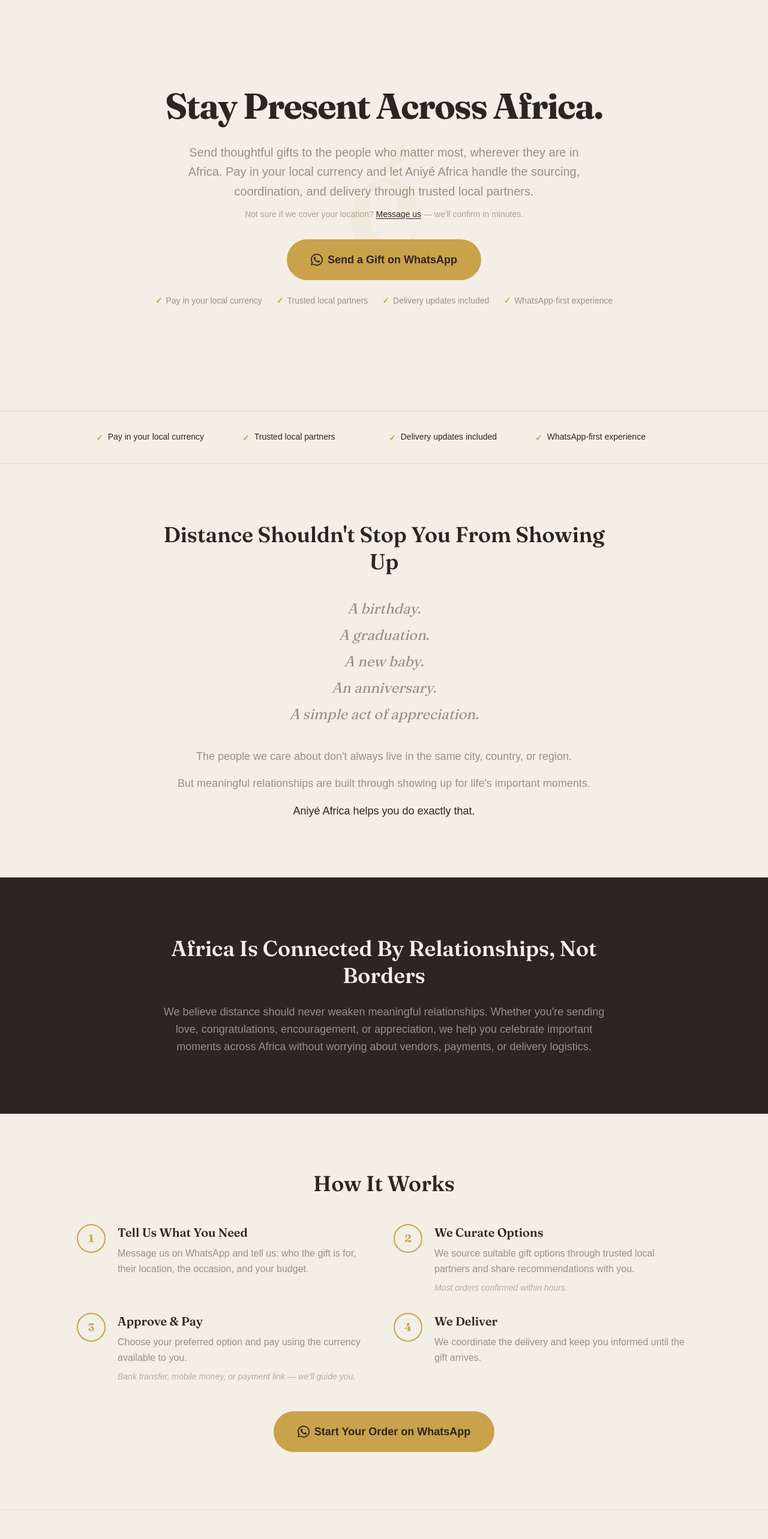
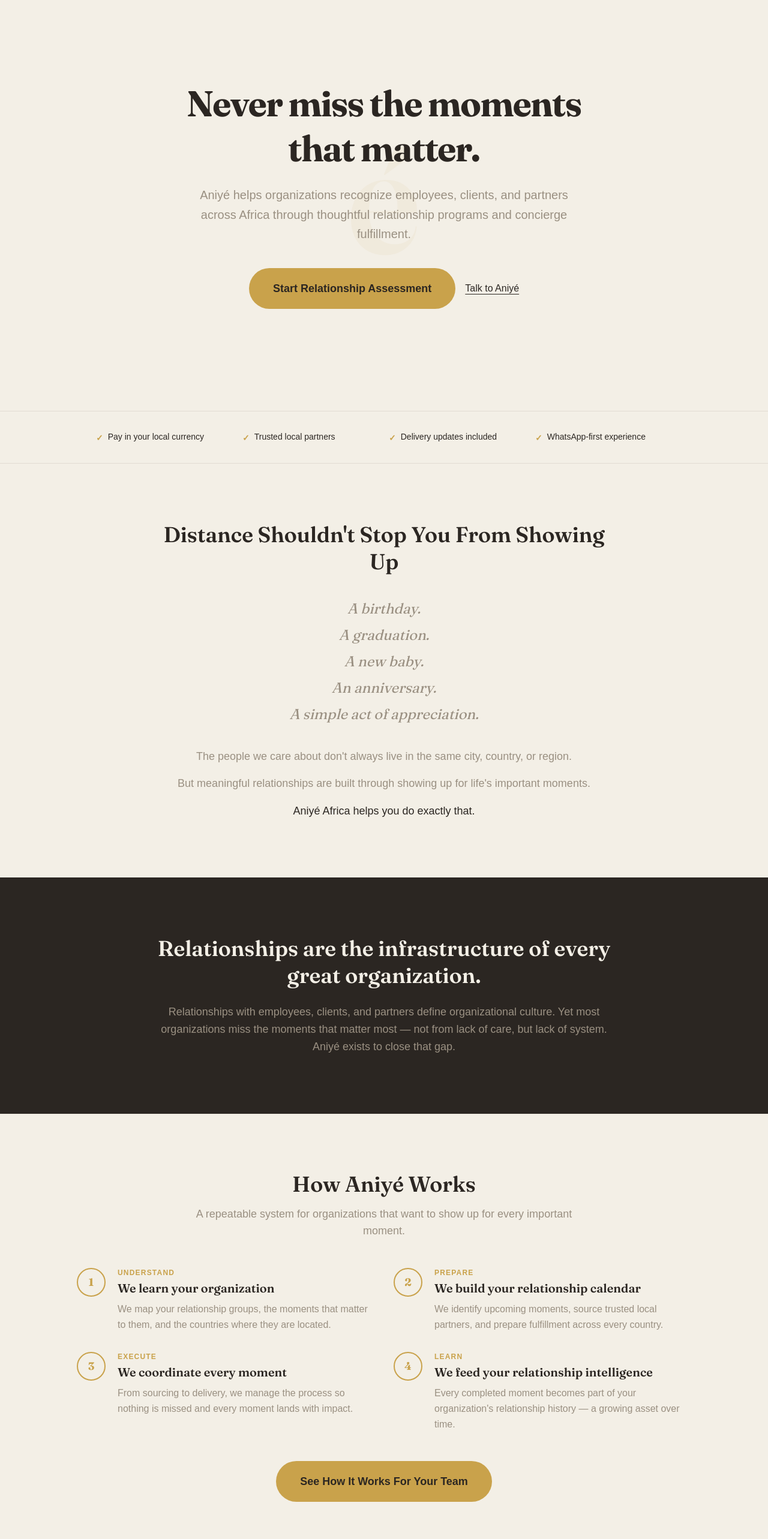
Before and after one commit to Omagz229/aniye-africa-landing, a Next.js app: page / in a window 1280 px wide. Shown: the part 100-2666 px from the top of the page at 60% size. Built offline with nearby package versions, Linux system fonts and the light colour scheme; a web font is replaced by a local one.

Commit message:
feat: rewrite home sections for corporate narrative arc

```diff
--- a/app/components/sections/FAQ.tsx
+++ b/app/components/sections/FAQ.tsx
@@ -1,33 +1,33 @@
 const faqs = [
   {
-    q: "What kinds of gifts can I send?",
-    a: "We can help source cakes, flowers, gift baskets, food packages, celebration gifts, baby gifts, and more depending on location.",
+    q: "What is a Relationship Snapshot?",
+    a: "It is an executive summary of your organization's relationship landscape — the people you recognize, the moments that matter, your current process maturity, and a practical 90-day action plan. You receive it immediately after completing the assessment.",
   },
   {
-    q: "Do I need an app?",
-    a: "No. Everything happens through WhatsApp.",
+    q: "How long does the assessment take?",
+    a: "Most organizations complete it in under 5 minutes. There are four short sections covering your organization, your contact details, and your relationship scope.",
   },
   {
-    q: "Can you help me choose a gift?",
-    a: "Yes. Tell us the occasion, recipient, and budget and we'll recommend suitable options.",
+    q: "What happens after I submit?",
+    a: "Your Relationship Snapshot is generated immediately. It includes a personalized executive insight, your maturity level, and a 90-day action plan. From there, you can schedule a consultation to build your first relationship program.",
   },
   {
-    q: "What currency do I pay in?",
-    a: "You pay using the currency available to you. We'll guide you through the payment process during your order.",
+    q: "Which countries do you operate in?",
+    a: "We support relationship programs across Africa through a network of trusted local partners. Contact us to confirm availability for your specific countries.",
   },
   {
-    q: "How long does delivery take?",
-    a: "Delivery timelines depend on destination and gift type. We'll confirm timing before payment.",
+    q: "What does concierge fulfillment mean?",
+    a: "Aniyé manages the entire fulfillment process — sourcing, coordination, delivery, and confirmation — so your team never has to manage vendors, track shipments, or chase down confirmation across borders.",
   },
   {
-    q: "Which countries do you serve?",
-    a: "Availability depends on our current partner network. Contact us and we'll confirm service availability for your destination.",
+    q: "Do we need to sign a contract to start?",
+    a: "No. The assessment and Relationship Snapshot are free. We begin the relationship conversation first. Formal agreements come only when you are ready to launch your first program.",
   },
 ];
 
 export default function FAQ() {
   return (
-    <section className="bg-cream py-16 md:py-24 px-4 sm:px-6 lg:px-8">
+    <section className="bg-cream py-16 md:py-24 px-4 sm:px-6 lg:px-8 border-t border-stone/10">
       <div className="max-w-3xl mx-auto">
         <h2 className="font-display font-semibold text-3xl sm:text-4xl text-ink mb-10">
           Questions
--- a/app/components/sections/FinalCTA.tsx
+++ b/app/components/sections/FinalCTA.tsx
@@ -1,10 +1,9 @@
 import Image from "next/image";
-import WhatsAppButton from "../WhatsAppButton";
+import { WHATSAPP_ASSESSMENT_URL } from "@/lib/constants";
 
 export default function FinalCTA() {
   return (
     <section className="relative bg-cream py-20 md:py-28 px-4 sm:px-6 lg:px-8 overflow-hidden border-t border-stone/10">
-      {/* Monogram watermark */}
       <div
         className="absolute inset-0 flex items-center justify-center pointer-events-none select-none"
         aria-hidden="true"
@@ -20,18 +19,28 @@
 
       <div className="relative z-10 max-w-3xl mx-auto text-center">
         <h2 className="font-display font-semibold text-3xl sm:text-4xl lg:text-5xl text-ink leading-tight mb-6">
-          Someone Important Is Worth Celebrating
+          Let&apos;s Build Your First Relationship Program
         </h2>
         <p className="font-body text-stone text-lg leading-relaxed mb-10 max-w-xl mx-auto">
-          Distance shouldn&apos;t stop you from showing up for the people you
-          care about. Send a thoughtful gift across Africa and let us handle the
-          rest.
+          Start with your Relationship Assessment. We&apos;ll show you where
+          your organization stands and exactly what to do next.
         </p>
-        <WhatsAppButton
-          label="Send a Gift on WhatsApp"
-          size="lg"
-          className="w-full sm:w-auto sm:min-w-64"
-        />
+        <div className="flex flex-col sm:flex-row items-center justify-center gap-4">
+          <a
+            href="/assessment"
+            className="inline-flex w-full sm:w-auto sm:min-w-64 items-center justify-center gap-2 rounded-full bg-gold text-ink font-semibold text-lg px-10 py-5 transition-all hover:brightness-105 hover:shadow-md focus:outline-none focus-visible:ring-2 focus-visible:ring-gold focus-visible:ring-offset-2"
+          >
+            Start Relationship Assessment
+          </a>
+          <a
+            href={WHATSAPP_ASSESSMENT_URL}
+            target="_blank"
+            rel="noopener noreferrer"
+            className="font-body font-medium text-ink underline underline-offset-4 hover:text-gold transition-colors text-base"
+          >
+            Talk to Aniy&eacute;
+          </a>
+        </div>
       </div>
     </section>
   );
--- /dev/null
+++ b/app/components/sections/ForCompanies.tsx
@@ -0,0 +1,63 @@
+const audiences = [
+  "HR", "People Operations", "Executive Assistants",
+  "Founders", "Customer Success", "Partnerships",
+];
+
+const moments = [
+  { emoji: "🎂", label: "Employee Birthdays" },
+  { emoji: "🏆", label: "Work Anniversaries" },
+  { emoji: "👋", label: "New Hires" },
+  { emoji: "⭐", label: "Promotions" },
+  { emoji: "🙏", label: "Farewells" },
+  { emoji: "🤝", label: "Client Appreciation" },
+  { emoji: "🌍", label: "Partner Gifts" },
+  { emoji: "🎁", label: "Executive Gifting" },
+  { emoji: "🌟", label: "Seasonal Recognition" },
+  { emoji: "💻", label: "Remote Team Moments" },
+];
+
+export default function ForCompanies() {
+  return (
+    <section id="for-companies" className="bg-cream py-16 md:py-24 px-4 sm:px-6 lg:px-8 border-t border-stone/10">
+      <div className="max-w-5xl mx-auto">
+        <div className="text-center mb-10">
+          <h2 className="font-display font-semibold text-3xl sm:text-4xl text-ink mb-3">
+            Built for Organizations That Value Their People
+          </h2>
+          <p className="font-body text-stone text-lg max-w-2xl mx-auto">
+            Aniy&eacute; is used by teams responsible for employee experience,
+            client relationships, and partner engagement across Africa.
+          </p>
+        </div>
+
+        <div className="flex flex-wrap justify-center gap-3 mb-12">
+          {audiences.map((a) => (
+            <span
+              key={a}
+              className="font-body text-sm font-medium text-ink rounded-full border border-stone/30 px-4 py-2"
+            >
+              {a}
+            </span>
+          ))}
+        </div>
+
+        <ul
+          className="grid grid-cols-2 md:grid-cols-5 gap-3"
+          aria-label="Moments Aniyé supports"
+        >
+          {moments.map((m) => (
+            <li
+              key={m.label}
+              className="flex flex-col items-center text-center gap-2 bg-white rounded-2xl py-6 px-3 border border-stone/15"
+            >
+              <span className="text-3xl" aria-hidden="true">{m.emoji}</span>
+              <span className="font-body text-xs text-ink font-medium leading-snug">
+                {m.label}
+              </span>
+            </li>
+          ))}
+        </ul>
+      </div>
+    </section>
+  );
+}
--- a/app/components/sections/Hero.tsx
+++ b/app/components/sections/Hero.tsx
@@ -1,17 +1,9 @@
 import Image from "next/image";
-import WhatsAppButton from "../WhatsAppButton";
-
-const trustChips = [
-  "Pay in your local currency",
-  "Trusted local partners",
-  "Delivery updates included",
-  "WhatsApp-first experience",
-];
+import { WHATSAPP_ASSESSMENT_URL } from "@/lib/constants";
 
 export default function Hero() {
   return (
     <section className="relative min-h-[90vh] flex items-center justify-center overflow-hidden bg-cream px-4 sm:px-6 lg:px-8 py-24">
-      {/* Monogram watermark */}
       <div
         className="absolute inset-0 flex items-center justify-center pointer-events-none select-none"
         aria-hidden="true"
@@ -27,52 +19,30 @@
 
       <div className="relative z-10 max-w-3xl mx-auto text-center">
         <h1 className="font-display font-bold text-4xl sm:text-5xl lg:text-6xl text-ink leading-tight tracking-tight mb-6">
-          Stay Present Across Africa.
+          Never miss the moments that matter.
         </h1>
 
-        <p className="font-body text-stone text-lg sm:text-xl leading-relaxed max-w-2xl mx-auto mb-3">
-          Send thoughtful gifts to the people who matter most, wherever they are
-          in Africa. Pay in your local currency and let Aniy&eacute; Africa
-          handle the sourcing, coordination, and delivery through trusted local
-          partners.
+        <p className="font-body text-stone text-lg sm:text-xl leading-relaxed max-w-2xl mx-auto mb-10">
+          Aniy&eacute; helps organizations recognize employees, clients, and
+          partners across Africa through thoughtful relationship programs and
+          concierge fulfillment.
         </p>
 
-        <p className="font-body text-stone/80 text-sm mb-8">
-          Not sure if we cover your location?{" "}
+        <div className="flex flex-col sm:flex-row items-center justify-center gap-4">
           <a
-            href="https://wa.me/2348074827676"
+            href="/assessment"
+            className="inline-flex w-full sm:w-auto items-center justify-center gap-2 rounded-full bg-gold text-ink font-semibold text-lg px-10 py-5 transition-all hover:brightness-105 hover:shadow-md focus:outline-none focus-visible:ring-2 focus-visible:ring-gold focus-visible:ring-offset-2"
+          >
+            Start Relationship Assessment
+          </a>
+          <a
+            href={WHATSAPP_ASSESSMENT_URL}
             target="_blank"
             rel="noopener noreferrer"
-            className="text-ink underline underline-offset-2 hover:text-gold transition-colors"
+            className="font-body font-medium text-ink underline underline-offset-4 hover:text-gold transition-colors text-base"
           >
-            Message us
-          </a>{" "}
-          — we&apos;ll confirm in minutes.
-        </p>
-
-        <div className="flex flex-col items-center gap-6">
-          <WhatsAppButton
-            label="Send a Gift on WhatsApp"
-            size="lg"
-            className="w-full sm:w-auto"
-          />
-
-          <ul
-            className="flex flex-wrap justify-center gap-x-6 gap-y-2"
-            aria-label="Service guarantees"
-          >
-            {trustChips.map((chip) => (
-              <li
-                key={chip}
-                className="flex items-center gap-1.5 text-stone text-sm font-body"
-              >
-                <span className="text-gold font-semibold" aria-hidden="true">
-                  ✓
-                </span>
-                {chip}
-              </li>
-            ))}
-          </ul>
+            Talk to Aniy&eacute;
+          </a>
         </div>
       </div>
     </section>
--- a/app/components/sections/HowItWorks.tsx
+++ b/app/components/sections/HowItWorks.tsx
@@ -1,39 +1,40 @@
-import WhatsAppButton from "../WhatsAppButton";
-
 const steps = [
   {
     number: "1",
-    title: "Tell Us What You Need",
-    body: "Message us on WhatsApp and tell us: who the gift is for, their location, the occasion, and your budget.",
-    note: null,
+    word: "Understand",
+    title: "We learn your organization",
+    body: "We map your relationship groups, the moments that matter to them, and the countries where they are located.",
   },
   {
     number: "2",
-    title: "We Curate Options",
-    body: "We source suitable gift options through trusted local partners and share recommendations with you.",
-    note: "Most orders confirmed within hours.",
+    word: "Prepare",
+    title: "We build your relationship calendar",
+    body: "We identify upcoming moments, source trusted local partners, and prepare fulfillment across every country.",
   },
   {
     number: "3",
-    title: "Approve & Pay",
-    body: "Choose your preferred option and pay using the currency available to you.",
-    note: "Bank transfer, mobile money, or payment link — we'll guide you.",
+    word: "Execute",
+    title: "We coordinate every moment",
+    body: "From sourcing to delivery, we manage the process so nothing is missed and every moment lands with impact.",
   },
   {
     number: "4",
-    title: "We Deliver",
-    body: "We coordinate the delivery and keep you informed until the gift arrives.",
-    note: null,
+    word: "Learn",
+    title: "We feed your relationship intelligence",
+    body: "Every completed moment becomes part of your organization's relationship history — a growing asset over time.",
   },
 ];
 
 export default function HowItWorks() {
   return (
-    <section className="bg-cream py-16 md:py-24 px-4 sm:px-6 lg:px-8">
+    <section id="how-it-works" className="bg-cream py-16 md:py-24 px-4 sm:px-6 lg:px-8 border-t border-stone/10">
       <div className="max-w-5xl mx-auto">
-        <h2 className="font-display font-semibold text-3xl sm:text-4xl text-ink text-center mb-12">
-          How It Works
+        <h2 className="font-display font-semibold text-3xl sm:text-4xl text-ink text-center mb-4">
+          How Aniy&eacute; Works
         </h2>
+        <p className="font-body text-stone text-lg text-center mb-12 max-w-2xl mx-auto">
+          A repeatable system for organizations that want to show up for every important moment.
+        </p>
 
         <div className="grid grid-cols-1 md:grid-cols-2 gap-8 mb-12">
           {steps.map((step) => (
@@ -47,28 +48,25 @@
                 </span>
               </div>
               <div>
+                <p className="font-body text-xs font-semibold text-gold uppercase tracking-widest mb-1">
+                  {step.word}
+                </p>
                 <h3 className="font-display font-semibold text-xl text-ink mb-2">
                   {step.title}
                 </h3>
-                <p className="font-body text-stone leading-relaxed">
-                  {step.body}
-                </p>
-                {step.note && (
-                  <p className="font-body text-stone/70 text-sm mt-2 italic">
-                    {step.note}
-                  </p>
-                )}
+                <p className="font-body text-stone leading-relaxed">{step.body}</p>
               </div>
             </div>
           ))}
         </div>
 
         <div className="text-center">
-          <WhatsAppButton
-            label="Start Your Order on WhatsApp"
-            size="lg"
-            className="w-full sm:w-auto"
-          />
+          <a
+            href="/assessment"
+            className="inline-flex items-center justify-center gap-2 rounded-full bg-gold text-ink font-semibold text-lg px-10 py-5 transition-all hover:brightness-105 hover:shadow-md focus:outline-none focus-visible:ring-2 focus-visible:ring-gold focus-visible:ring-offset-2 w-full sm:w-auto"
+          >
+            See How It Works For Your Team
+          </a>
         </div>
       </div>
     </section>
--- a/app/components/sections/OurBelief.tsx
+++ b/app/components/sections/OurBelief.tsx
@@ -3,13 +3,13 @@
     <section className="bg-ink py-16 md:py-24 px-4 sm:px-6 lg:px-8">
       <div className="max-w-3xl mx-auto text-center">
         <h2 className="font-display font-semibold text-3xl sm:text-4xl text-cream leading-tight mb-6">
-          Africa Is Connected By Relationships, Not Borders
+          Relationships are the infrastructure of every great organization.
         </h2>
         <p className="font-body text-stone text-lg leading-relaxed">
-          We believe distance should never weaken meaningful relationships.
-          Whether you&apos;re sending love, congratulations, encouragement, or
-          appreciation, we help you celebrate important moments across Africa
-          without worrying about vendors, payments, or delivery logistics.
+          Relationships with employees, clients, and partners define
+          organizational culture. Yet most organizations miss the moments
+          that matter most — not from lack of care, but lack of system.
+          Aniy&eacute; exists to close that gap.
         </p>
       </div>
     </section>
--- /dev/null
+++ b/app/components/sections/SnapshotPreview.tsx
@@ -0,0 +1,89 @@
+export default function SnapshotPreview() {
+  return (
+    <section className="bg-ink py-16 md:py-24 px-4 sm:px-6 lg:px-8">
+      <div className="max-w-5xl mx-auto">
+        <div className="grid grid-cols-1 md:grid-cols-2 gap-12 items-center">
+          <div>
+            <h2 className="font-display font-semibold text-3xl sm:text-4xl text-cream leading-tight mb-6">
+              Your Relationship Snapshot
+            </h2>
+            <p className="font-body text-stone text-lg leading-relaxed mb-6">
+              Complete the assessment and receive your organization&apos;s
+              Relationship Snapshot — an executive summary of your relationship
+              landscape, maturity level, and 90-day action plan.
+            </p>
+            <ul className="space-y-3 mb-8">
+              {[
+                "Executive insight based on your organization",
+                "Relationship maturity level (1 of 4)",
+                "People, countries, and moments mapped",
+                "Personalized 90-day action plan",
+                "Recommended first relationship program",
+              ].map((item) => (
+                <li key={item} className="flex items-start gap-2 font-body text-stone text-sm">
+                  <span className="text-gold font-bold mt-0.5 flex-shrink-0" aria-hidden="true">✓</span>
+                  {item}
+                </li>
+              ))}
+            </ul>
+            <a
+              href="/assessment"
+              className="inline-flex items-center justify-center gap-2 rounded-full bg-gold text-ink font-semibold text-base px-8 py-4 transition-all hover:brightness-105 hover:shadow-md focus:outline-none focus-visible:ring-2 focus-visible:ring-gold focus-visible:ring-offset-2 w-full sm:w-auto"
+            >
+              Start Your Assessment
+            </a>
+          </div>
+
+          {/* Preview card */}
+          <div className="bg-cream rounded-2xl p-6 border border-stone/20">
+            <div className="mb-4 pb-4 border-b border-stone/20">
+              <p className="font-body text-xs text-stone uppercase tracking-widest mb-1">
+                Relationship Snapshot
+              </p>
+              <p className="font-display font-semibold text-xl text-ink">
+                Acme Corporation
+              </p>
+              <p className="font-body text-sm text-stone">Financial Services · 201–1,000 employees</p>
+            </div>
+
+            <div className="space-y-2 mb-4 pb-4 border-b border-stone/20 text-sm font-body">
+              <div className="flex justify-between">
+                <span className="text-stone">People who matter</span>
+                <span className="text-ink font-medium">Employees, Clients, Partners</span>
+              </div>
+              <div className="flex justify-between">
+                <span className="text-stone">Countries</span>
+                <span className="text-ink font-medium">4 countries</span>
+              </div>
+              <div className="flex justify-between">
+                <span className="text-stone">Annual moments</span>
+                <span className="text-ink font-medium">~120</span>
+              </div>
+            </div>
+
+            <div className="mb-4 pb-4 border-b border-stone/20">
+              <p className="font-body text-xs text-stone uppercase tracking-widest mb-2">
+                Relationship Maturity
+              </p>
+              <p className="font-display font-semibold text-ink mb-1">
+                Level 2 of 4 — Developing
+              </p>
+              <div className="h-2 bg-stone/20 rounded-full overflow-hidden">
+                <div className="h-full bg-gold rounded-full" style={{ width: "45%" }} />
+              </div>
+            </div>
+
+            <div>
+              <p className="font-body text-xs text-stone uppercase tracking-widest mb-2">
+                90-Day Action Plan
+              </p>
+              <p className="font-body text-sm text-ink">
+                Start with employee birthday recognition across Nigeria and Ghana...
+              </p>
+            </div>
+          </div>
+        </div>
+      </div>
+    </section>
+  );
+}
```
